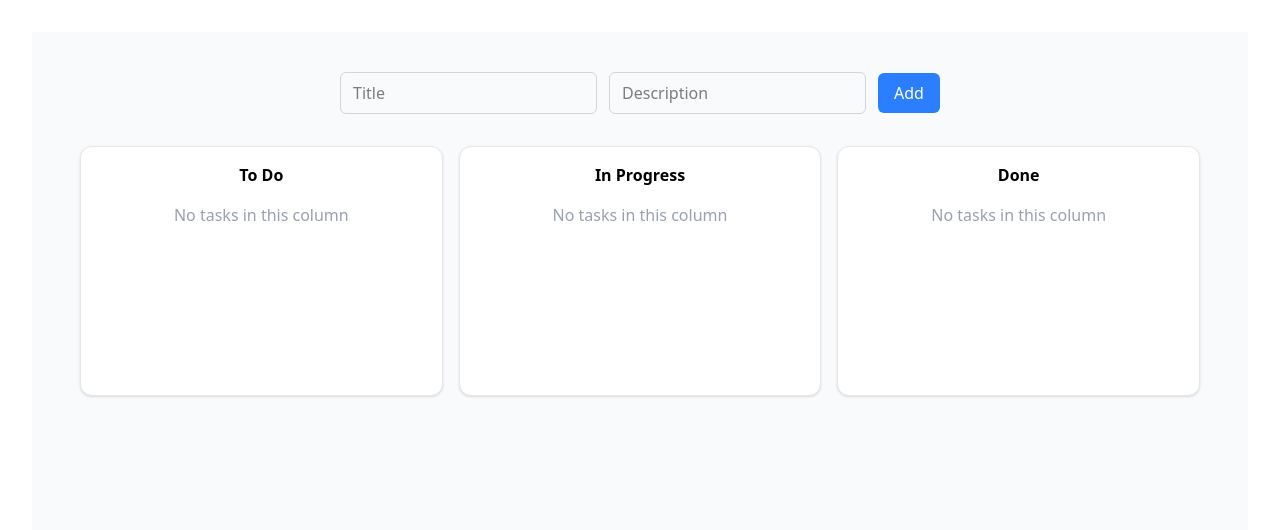
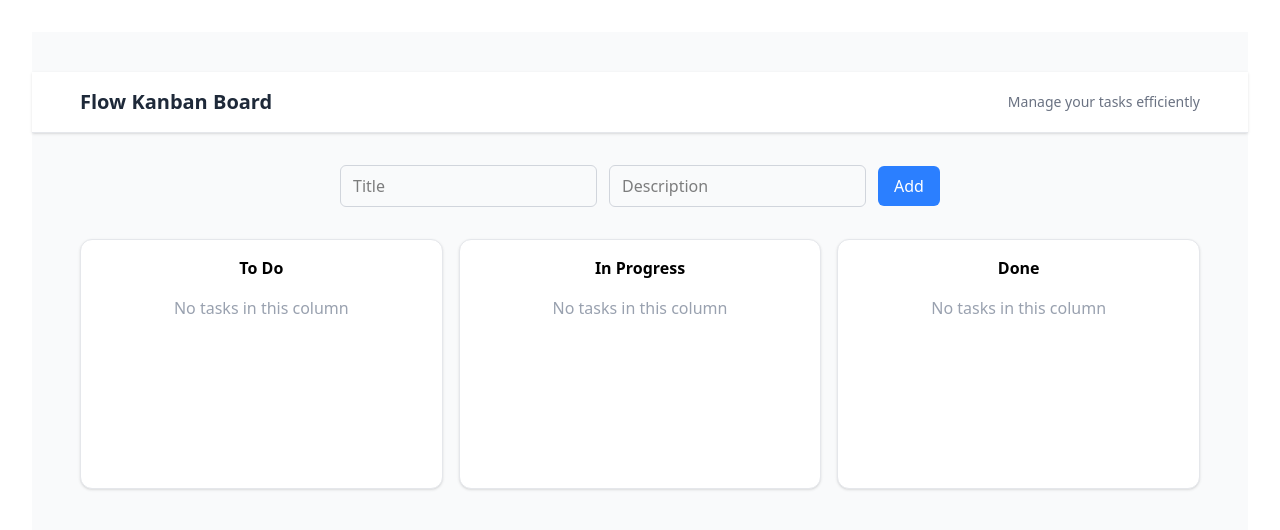
Before and after one commit to Priyanga-Developer/flow_kanban, a React (Vite) app: page / in a window 1280 px wide. Shown: the top 530 px of the page. Built offline with nearby package versions, Linux system fonts and the light colour scheme.

Commit message:
added header

```diff
--- a/src/App.tsx
+++ b/src/App.tsx
@@ -2,6 +2,7 @@ import { useEffect, useReducer } from "react";
 import "./App.css";
 import { boardReducer, initialState } from "./reducer/boardReducer";
 import Board from "./components/Board";
+import Header from "./components/Header";
 
 function App() {
   const [state, dispatch] = useReducer(boardReducer, initialState);
@@ -13,10 +14,11 @@ function App() {
   return (
     <>
       <div className="min-h-screen bg-gray-50 py-10">
-  <div className="max-w-6xl mx-auto px-4">
-            <Board tasks={state.tasks} dispatch={dispatch} />
-  </div>
+        <Header />
 
+        <main className="max-w-6xl mx-auto px-4 py-8">
+          <Board tasks={state.tasks} dispatch={dispatch} />
+        </main>
       </div>
     </>
   );
--- /dev/null
+++ b/src/components/Header.tsx
@@ -0,0 +1,13 @@
+export default function Header() {
+  return (
+    <header className="bg-white border-b border-gray-200 shadow-sm">
+      <div className="max-w-6xl mx-auto px-4 py-4 flex items-center justify-between">
+        <h1 className="text-xl font-semibold text-gray-800">
+          Flow Kanban Board
+        </h1>
+
+        <p className="text-sm text-gray-500">Manage your tasks efficiently</p>
+      </div>
+    </header>
+  );
+}
```
